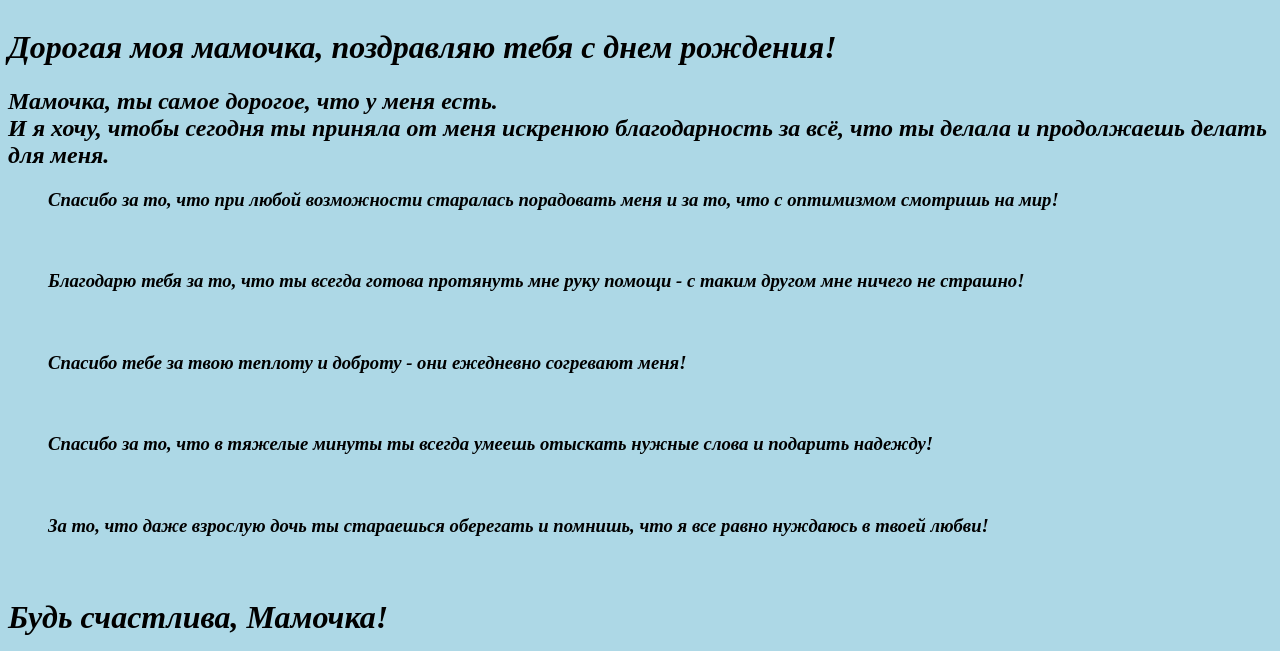
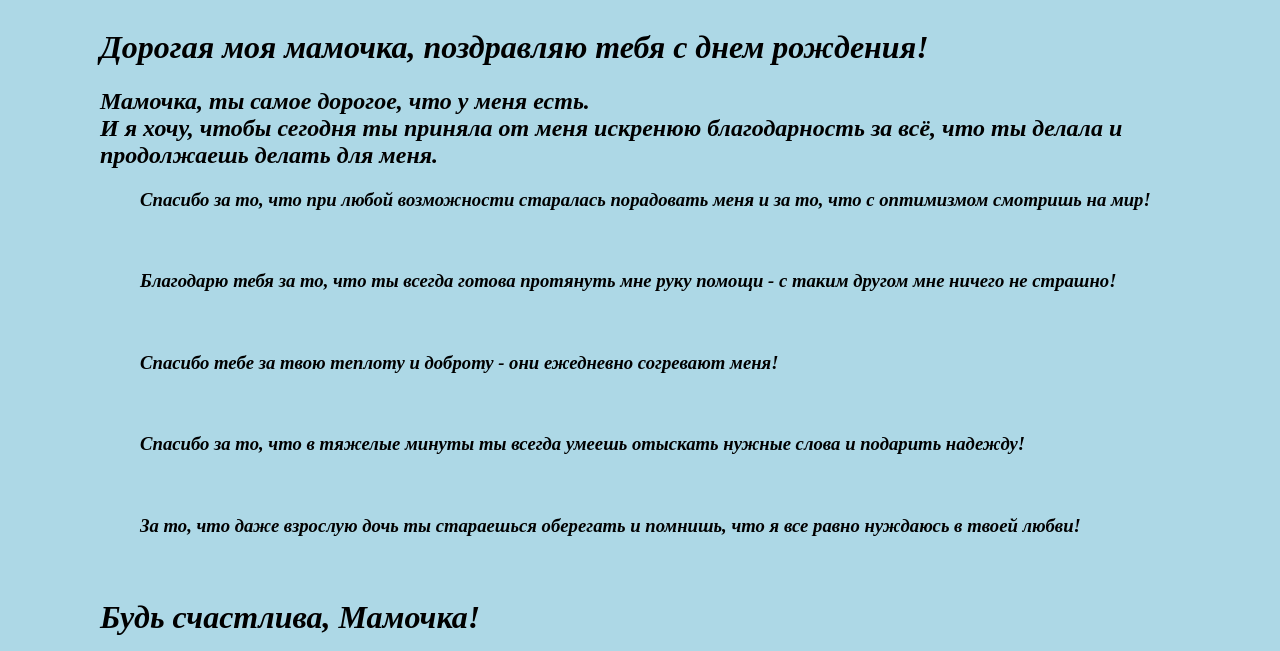
Before and after one commit to lisa17052001/mamy1, a plain HTML site: page index.html/index.html in a window 1280 px wide. Shown: the top 651 px of the page. Drawn offline with Linux system fonts and the light colour scheme.

Commit message:
Add files via upload

```diff
--- a/index.html/index.html
+++ b/index.html/index.html
@@ -10,8 +10,10 @@ body {
     display: flex;
     justify-content: center ;
     align-items: center;
-    background: lightblue;}
-h1 {justify-content: center }
+    background: lightblue;
+    margin-left: 100px}
+
+
 
 
 
```
